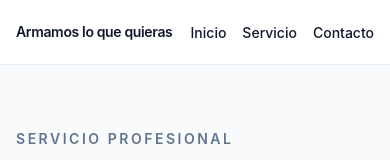
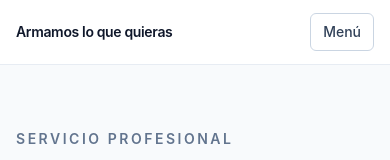
Before and after one commit to Daegon13/armamos-lo-que-quieras, a Next.js app: page / in a window 390 px wide. Shown: the top 160 px of the page. Built offline with nearby package versions, Linux system fonts and the light colour scheme.

Commit message:
Replace Header with full desktop/mobile nav structure

```diff
--- a/src/components/layout/Header.tsx
+++ b/src/components/layout/Header.tsx
@@ -1,7 +1,24 @@
+"use client";
+
+import { useState } from "react";
 import Link from "next/link";
 import { businessInfo, navItems } from "@/lib/site";
 
+function getDesktopLinkClass(isActive: boolean) {
+  return isActive
+    ? "text-sm font-semibold text-slate-900"
+    : "text-sm font-medium text-slate-600 transition-colors hover:text-slate-900";
+}
+
+function getMobileLinkClass(isActive: boolean) {
+  return isActive
+    ? "block rounded-md bg-slate-100 px-3 py-2 text-sm font-semibold text-slate-900"
+    : "block rounded-md px-3 py-2 text-sm font-medium text-slate-700 transition-colors hover:bg-slate-100 hover:text-slate-900";
+}
+
 export function Header() {
+  const [isMenuOpen, setIsMenuOpen] = useState(false);
+
   return (
     <header className="sticky top-0 z-40 border-b border-slate-200/80 bg-white/95 backdrop-blur">
       <div className="mx-auto flex min-h-16 w-full max-w-6xl flex-wrap items-center justify-between gap-3 px-4 py-2 sm:px-6 lg:px-8">
@@ -9,18 +26,29 @@ export function Header() {
           {businessInfo.brand}
         </Link>
 
-        <nav aria-label="Navegación principal">
+        <button
+          type="button"
+          className="inline-flex items-center rounded-md border border-slate-300 px-3 py-2 text-sm font-medium text-slate-700 md:hidden"
+          aria-expanded={isMenuOpen}
+          aria-controls="mobile-menu"
+          onClick={() => setIsMenuOpen((prev) => !prev)}
+        >
+          Menú
+        </button>
+
+        <nav aria-label="Navegación principal" className="hidden md:block">
           <ul className="flex items-center gap-4 sm:gap-6">
-            {navItems.map((item) => (
-              <li key={item.href}>
-                <Link
-                  href={item.href}
-                  className="text-sm font-medium text-slate-600 transition-colors hover:text-slate-900"
-                >
-                  {item.label}
-                </Link>
-              </li>
-            ))}
+            {navItems.map((item) => {
+              const isActive = item.href === "#inicio";
+
+              return (
+                <li key={item.href}>
+                  <Link href={item.href} className={getDesktopLinkClass(isActive)}>
+                    {item.label}
+                  </Link>
+                </li>
+              );
+            })}
           </ul>
         </nav>
 
@@ -28,6 +56,30 @@ export function Header() {
           {businessInfo.serviceArea}
         </p>
       </div>
+
+      {isMenuOpen && (
+        <div className="border-t border-slate-200 bg-white md:hidden" id="mobile-menu">
+          <nav aria-label="Navegación móvil" className="mx-auto w-full max-w-6xl px-4 py-3 sm:px-6 lg:px-8">
+            <ul className="space-y-1">
+              {navItems.map((item) => {
+                const isActive = item.href === "#inicio";
+
+                return (
+                  <li key={item.href}>
+                    <Link
+                      href={item.href}
+                      className={getMobileLinkClass(isActive)}
+                      onClick={() => setIsMenuOpen(false)}
+                    >
+                      {item.label}
+                    </Link>
+                  </li>
+                );
+              })}
+            </ul>
+          </nav>
+        </div>
+      )}
     </header>
   );
 }
```
